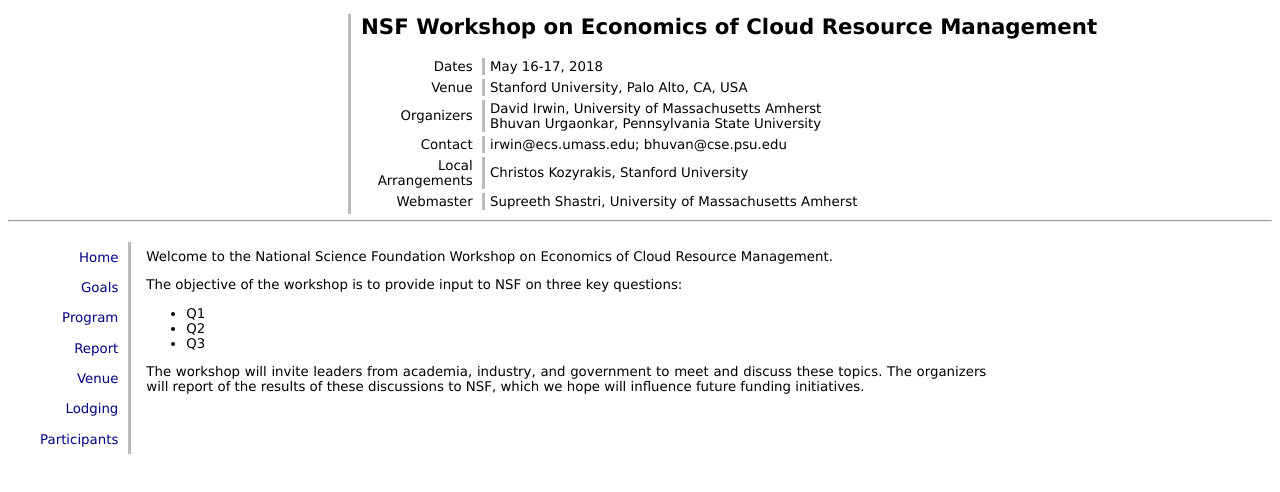
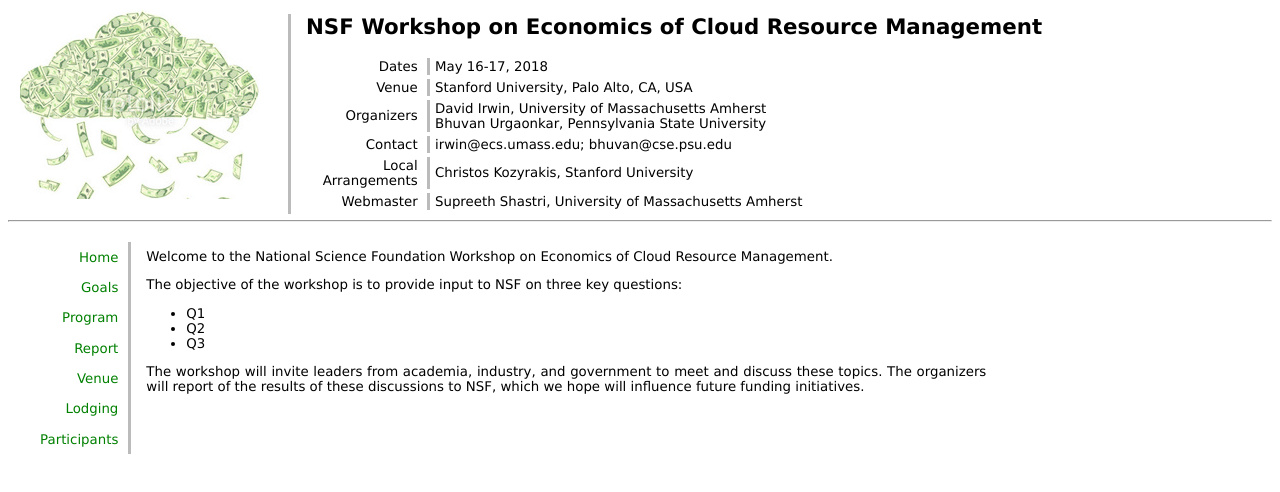
Before and after one commit to umass-sustainablecomputinglab/nsfw, a plain HTML site: page index.html in a window 1280 px wide. Drawn offline with Linux system fonts and the light colour scheme.

Commit message:
Added an image

```diff
--- a/index.html
+++ b/index.html
@@ -8,7 +8,7 @@
 </head>
 <body>
 <div id="abstract_box">x</div>
-<div id="banner" style="background-image: url(images/datacenter.jpg)"></div>
+<div id="banner" style="background-image: url(images/cloud-econ.jpg)"></div>
 <div id="header">
   <div id="details">
      <h1> NSF Workshop on Economics of Cloud Resource Management</h1>
@@ -50,6 +50,6 @@
 
 <p>The workshop will invite leaders from academia, industry, and government to meet and discuss these topics.  The organizers will report of the results of these discussions to NSF, which we hope will influence future funding initiatives. </p>
 
-<!–– Based on a template from Thomas Wenisch. Photo by XXX.  ––>
+<!–– Based on a template from Thomas Wenisch. Photo from https://www.fotolia.com/id/113360511.  ––>
 
 </body></html>
--- a/index_files/course.css
+++ b/index_files/course.css
@@ -4,9 +4,9 @@
 h3           { font-size: 11pt; }
 hr           { color: silver; height: 3px; }
 body         { background: white; }
-a            { text-decoration: none; color: navy; }
-a:visited    { color: maroon; }
-a:hover      { text-decoration: underline; color: blue; }
+a            { text-decoration: none; color: green; }
+a:visited    { color: green; }
+a:hover      { text-decoration: underline; color: green; }
 .headline    { font-size: 11pt; }
 td.design    { background-color: silver; font-size: 1pt; width: 3px; }
 
@@ -18,17 +18,17 @@
 	position: absolute;
 	left: 0;
 	top: 0;
-	background: no-repeat top left;
+	background: no-repeat top center;
 	margin: 10px;
-	width: 380px; /* picture width */
-	height: 180px; /* picture height */
+	width: 260px; /* picture width */
+	height: 190px; /* picture height */
 }
 #header {
-	margin-left: 340px; /* picture width */
-	min-height: 180px; /* picture height */
+	margin-left: 280px; /* picture width */
+	min-height: 190px; /* picture height */
 	position: relative;
 	border-left: 3px solid #bbb;
-	padding-left: 5px;
+	padding-left: 10px;
 	max-width: 800px;
 }
 
@@ -64,11 +64,11 @@
 }
 #nav a.selected {
 	background: #eee;
-	border-color: #ddd;
+	border-color: green;
 }
 #nav a:hover {
 	text-decoration: none;
-	color: navy;
+	color: green;
 }
 #nav a.good:hover {
 	background: #bbf;
```
Also changed, not shown: images/cloud-econ.jpg (added).
